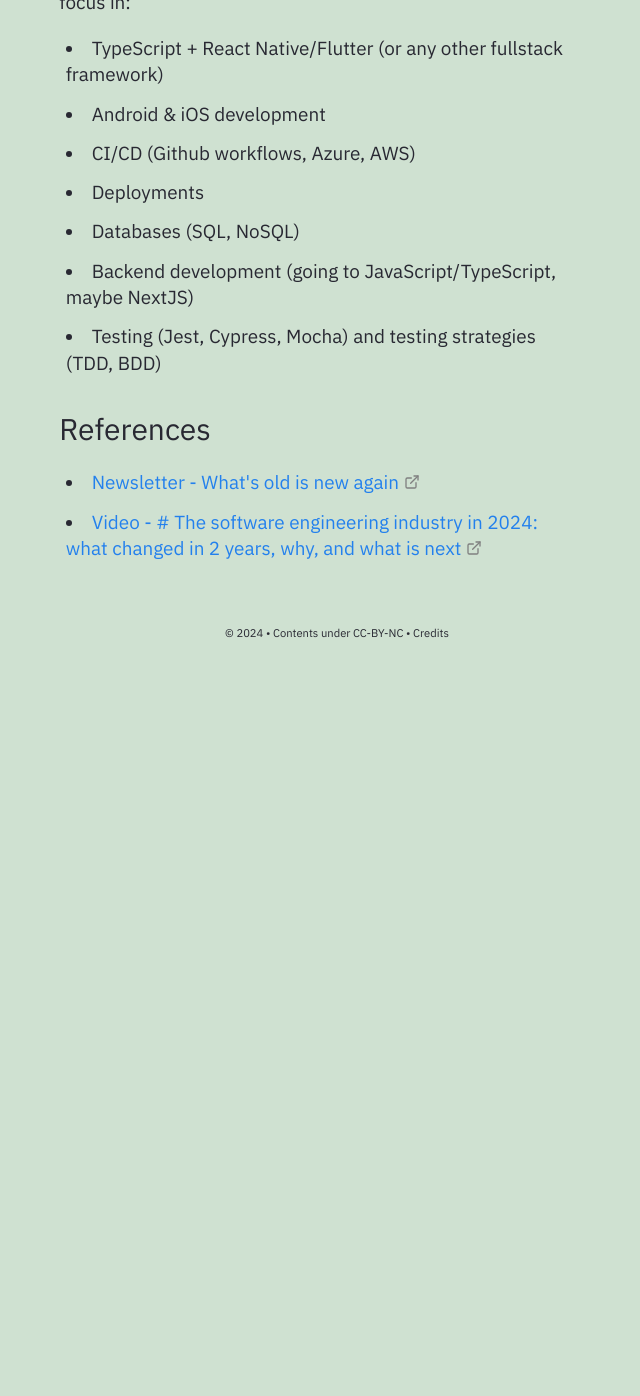
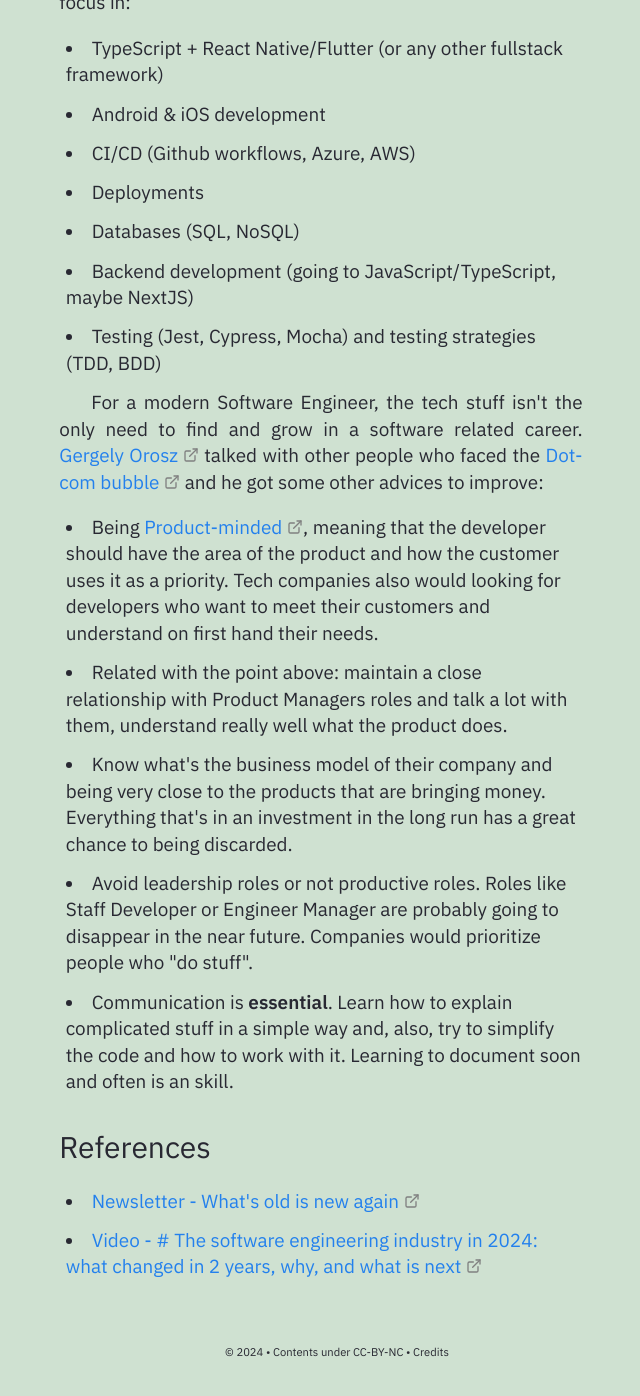
Before and after one commit to Gorzas/gorzas.github.io, a Jekyll site: the page built from _notes/Public/tech/The future of Software Engineering (2024).md, in a window 1280 px wide and 1400 px high, scrolled down 1332 px. Shown: the top 1396 px of the window, without its empty margins (319-959 px from the left). Built offline with Jekyll 4.4.1, drawn with Linux system fonts in a browser that asks for light colours; before the commit the page ends 2014 px from its top, so only the background shows below that.

Commit message:
Update The future of Software Engineering (2024).md

```diff
--- a/_notes/Public/tech/The future of Software Engineering (2024).md
+++ b/_notes/Public/tech/The future of Software Engineering (2024).md
@@ -34,6 +34,14 @@ A software engineer, in 2024, now shouldn't be specialized in a specific area, l
 - Backend development (going to JavaScript/TypeScript, maybe NextJS)
 - Testing (Jest, Cypress, Mocha) and testing strategies (TDD, BDD)
 
+For a modern Software Engineer, the tech stuff isn't the only need to find and grow in a software related career. [Gergely Orosz](https://newsletter.pragmaticengineer.com/) talked with other people who faced the [Dot-com bubble](https://en.wikipedia.org/wiki/Dot-com_bubble) and he got some other advices to improve:
+
+- Being [Product-minded](https://blog.pragmaticengineer.com/the-product-minded-engineer/), meaning that the developer should have the area of the product and how the customer uses it as a priority. Tech companies also would looking for developers who want to meet their customers and understand on first hand their needs.
+- Related with the point above: maintain a close relationship with Product Managers roles and talk a lot with them, understand really well what the product does.
+- Know what's the business model of their company and being very close to the products that are bringing money. Everything that's in an investment in the long run has a great chance to being discarded.
+- Avoid leadership roles or not productive roles. Roles like Staff Developer or Engineer Manager are probably going to disappear in the near future. Companies would prioritize people who "do stuff".
+- Communication is **essential**. Learn how to explain complicated stuff in a simple way and, also, try to simplify the code and how to work with it. Learning to document soon and often is an skill.
+
 ### References
 
 - [Newsletter - What's old is new again](https://newsletter.pragmaticengineer.com/p/what-is-old-is-new-again)
```
Also changed, not shown: other parts of _notes/Public/tech/The future of Software Engineering (2024).md (+1 -1 lines).
